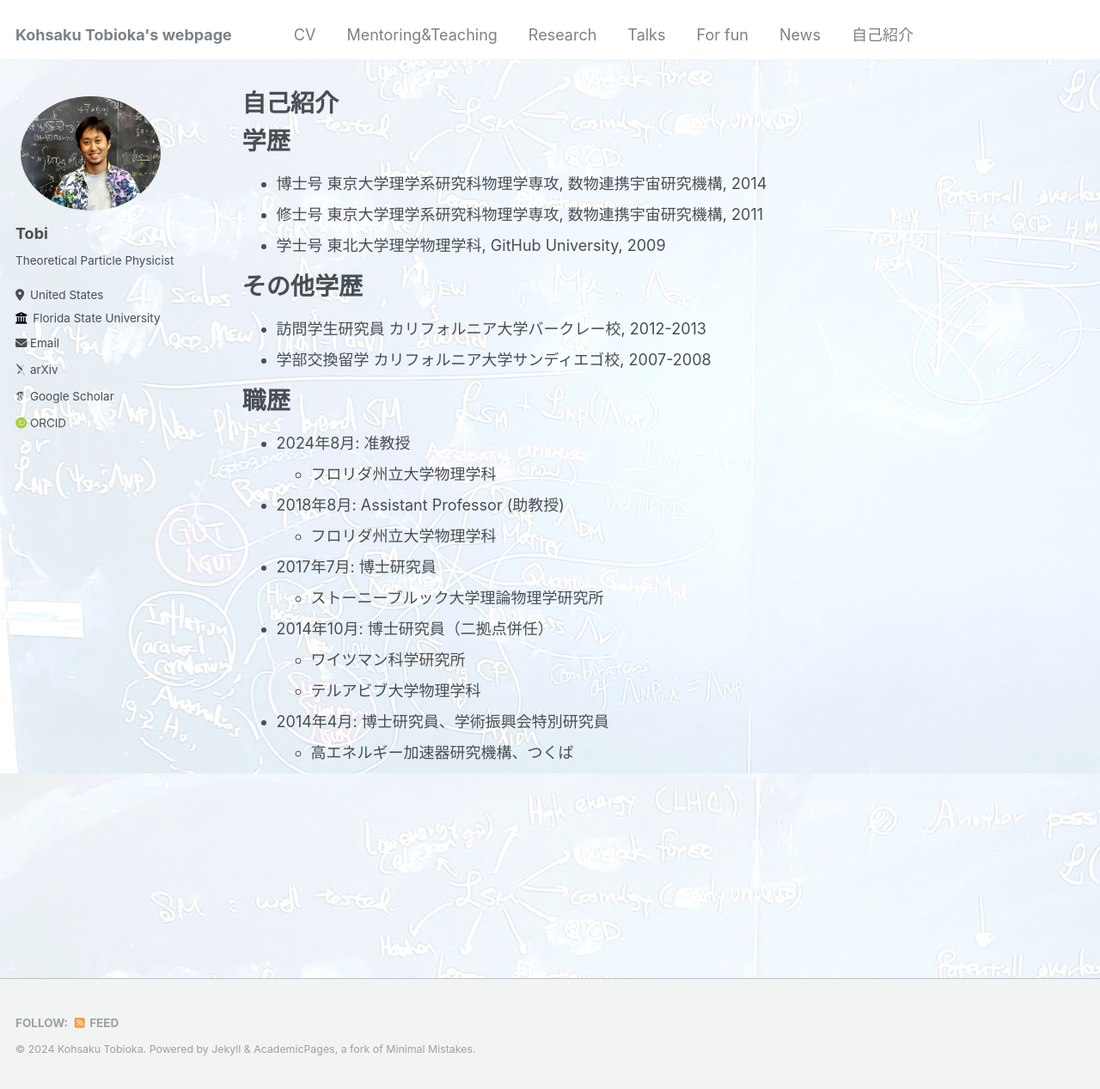
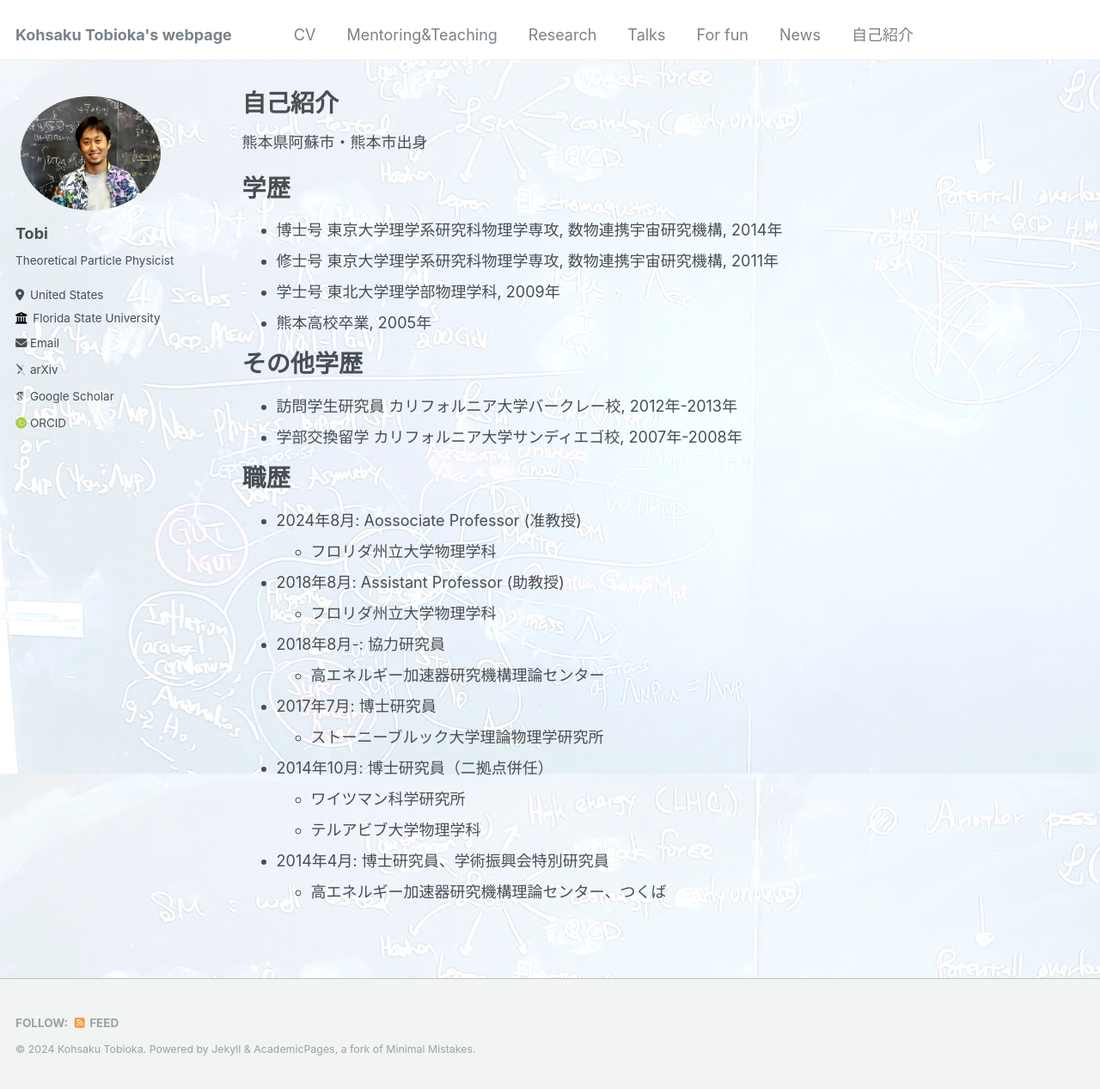
Before and after one commit to Kohsaku-Tobioka/Kohsaku-Tobioka.github.io, a Jekyll site: the page built from _pages/japanese.md, in a window 1280 px wide and 1267 px high. Shown: the whole window at 86% size. Built offline with Jekyll 4.4.1, drawn with Linux system fonts in a browser that asks for light colours; some web fonts are replaced.

Commit message:
update contents

```diff
--- a/_pages/japanese.md
+++ b/_pages/japanese.md
@@ -8,26 +8,32 @@ author_profile: true
 
 {% include base_path %}
 
+熊本県阿蘇市・熊本市出身
+
 学歴
 ======
-* 博士号 東京大学理学系研究科物理学専攻, 数物連携宇宙研究機構, 2014
-* 修士号 東京大学理学系研究科物理学専攻, 数物連携宇宙研究機構, 2011
-* 学士号 東北大学理学物理学科, GitHub University, 2009
+* 博士号 東京大学理学系研究科物理学専攻, 数物連携宇宙研究機構, 2014年
+* 修士号 東京大学理学系研究科物理学専攻, 数物連携宇宙研究機構, 2011年
+* 学士号 東北大学理学部物理学科, 2009年
+* 熊本高校卒業, 2005年
 
 その他学歴
 ======
-* 訪問学生研究員 カリフォルニア大学バークレー校, 2012-2013
-* 学部交換留学 カリフォルニア大学サンディエゴ校, 2007-2008
+* 訪問学生研究員 カリフォルニア大学バークレー校, 2012年-2013年
+* 学部交換留学 カリフォルニア大学サンディエゴ校, 2007年-2008年
 
 
 職歴
 ======
 
-* 2024年8月: 准教授
+* 2024年8月: Aossociate Professor (准教授)
   * フロリダ州立大学物理学科
 
 * 2018年8月: Assistant Professor (助教授)
   * フロリダ州立大学物理学科
+
+* 2018年8月-: 協力研究員
+  * 高エネルギー加速器研究機構理論センター
 
 * 2017年7月: 博士研究員
   * ストーニーブルック大学理論物理学研究所
@@ -37,4 +43,4 @@ author_profile: true
   * テルアビブ大学物理学科
 
 * 2014年4月: 博士研究員、学術振興会特別研究員
-  * 高エネルギー加速器研究機構、つくば
+  * 高エネルギー加速器研究機構理論センター、つくば
```
Also changed, not shown: _pages/research.md (+1 -1 lines), images/research_sketch.001.jpeg (deleted), images/research_sketch.jpeg (added), 2 other files.
